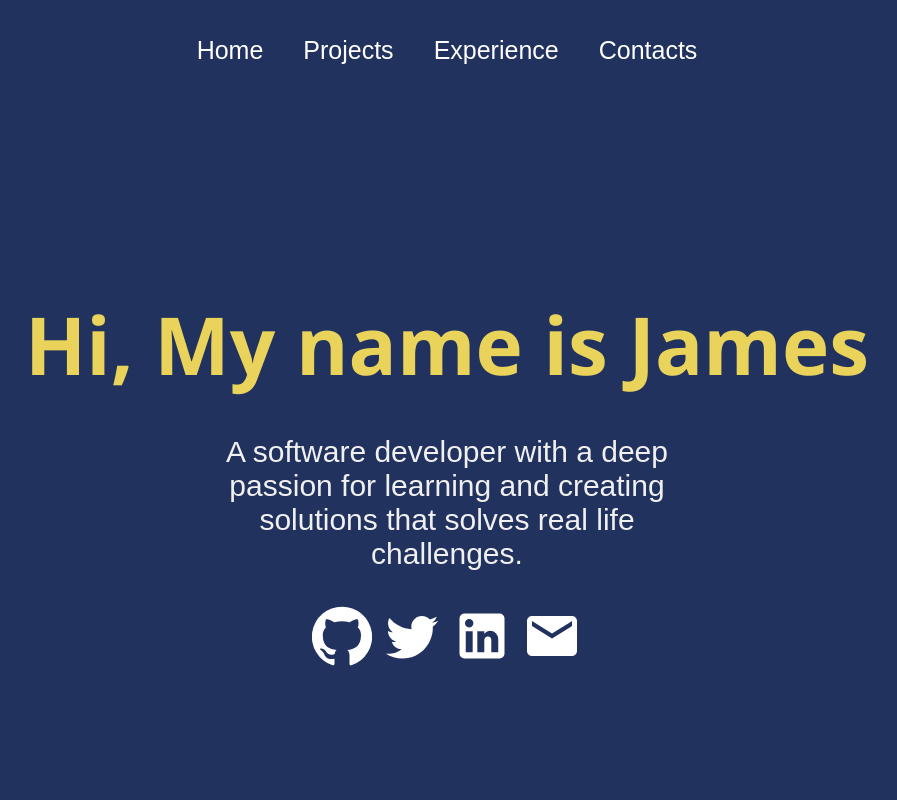
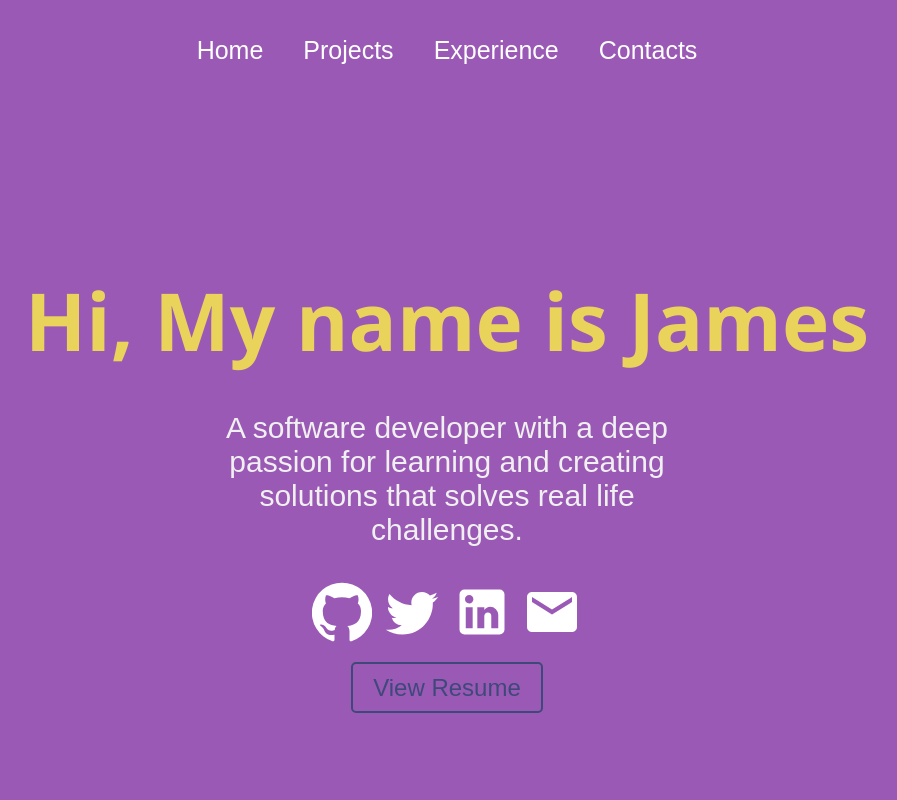
Before and after one commit to JKiboi/portfolio, a React (Create React App) app: page / in a window 1280 px wide. Shown: the top 800 px of the page, without its empty margins (193-1090 px from the left). Built offline with nearby package versions, Linux system fonts and the light colour scheme.

Commit message:
new commits

```diff
--- a/src/App.js
+++ b/src/App.js
@@ -1,4 +1,4 @@
-import React from "react"
+import React from "react";
 import "./App.css";
 import Experience from "./pages/Experience";
 import Projects from "./pages/Projects";
@@ -7,7 +7,7 @@ import Navbar from "./components/Navbar";
 import { BrowserRouter as Router, Routes, Route } from "react-router-dom";
 import Footer from "./components/Footer";
 import Contacts from "./pages/Contacts";
-
+import Resume from "./pages/Resume"; // Import the Resume component
 
 function App() {
   return (
@@ -18,7 +18,8 @@ function App() {
           <Route path="/" element={<Home />} />
           <Route path="/projects" element={<Projects />} />
           <Route path="/experience" element={<Experience />} />
-          <Route path="/contacts" element={<Contacts/>} />
+          <Route path="/contacts" element={<Contacts />} />
+          <Route path="/resume" element={<Resume />} /> {/* Add this route for Resume */}
         </Routes>
         <Footer />
       </Router>
--- a/src/pages/Home.js
+++ b/src/pages/Home.js
@@ -1,6 +1,7 @@
 import { Email, GitHub, LinkedIn, Twitter } from "@material-ui/icons";
 import React from "react";
 import "../styles/Home.css"
+import { Link } from "react-router-dom";
 
 const Home = () => {
   return (
@@ -19,6 +20,9 @@ const Home = () => {
           <LinkedIn/>
           </a>
           <Email />
+          </div>
+          <div className="resume">
+          <Link to="/resume">View Resume</Link>
           </div>
       </div>
       <div className="skills">
--- /dev/null
+++ b/src/pages/Resume.js
@@ -0,0 +1,18 @@
+import React from "react";
+import resume from "../assets/project engineer.PDF";
+
+const Resume = () => {
+  return (
+    <div className="resume">
+      <h1>My Resume</h1>
+      <iframe
+        title="My Resume"
+        src={resume}
+        width="100%"
+        height="800px"
+      ></iframe>
+    </div>
+  );
+};
+
+export default Resume;
--- a/src/resources/ProjectList.js
+++ b/src/resources/ProjectList.js
@@ -8,7 +8,6 @@ import commerce2 from "../assets/commerce2.png";
 import random from "../assets/random.png";
 import portfolio from "../assets/portfolio.png";
 import travels from "../assets/travels.png";
-import supa from "../assets/supa.png";
 import radio from "../assets/radio.png";
 import onlinebiddingapp from "../assets/onlinebiddingapp.png";
 import waterapp from "../assets/annelle-home.png";
@@ -141,13 +140,4 @@ export const ProjectList = [
     github: "https://github.com/JKiboi/random-recipe-app.git",
   },
 
-  {
-    id: 14,
-    image: supa,
-    link: "https://supa-app.netlify.app/",
-    name: "Supa app",
-    skills: "ReactJS ,CSS ,HTML",
-    github: "",
-  },
-
 ];
--- a/src/styles/Footer.css
+++ b/src/styles/Footer.css
@@ -1,7 +1,7 @@
 .footer {
     width: 100%;
     height: 200px;
-    background: #21325e;
+    background: #9b59b6;
     display: flex;
     justify-content: center;
     align-items: center;
--- a/src/styles/Home.css
+++ b/src/styles/Home.css
@@ -13,7 +13,7 @@
   justify-content: center;
   align-items: center;
   text-align: center;
-    background-color: #21325e;
+  background-color: #9b59b6;
   color: #f0f0f0;
 }
 
@@ -28,9 +28,29 @@
   width: 40%;
   font-size: 30px;
 }
-  .prompt svg {
+
+.about .prompt svg {
   font-size: 60px;
   margin: 5px;
+  color: white;
+}
+
+.about .resume {
+  margin-top: 20px;
+}
+
+.about .resume a {
+  color: #3e497a;
+  text-decoration: none;
+  font-size: 24px;
+  border: 2px solid #3e497a;
+  padding: 10px 20px;
+  border-radius: 5px;
+  transition: background-color 0.3s ease-in-out;
+}
+
+.about .resume a:hover {
+  background-color: #3e497a;
   color: white;
 }
 
@@ -59,7 +79,6 @@
 @media only screen and (max-width: 480px) {
   .about h2 {
     font-size: 35px;
-
   }
   .about .prompt {
     margin-top: 10px;
--- a/src/styles/Navbar.css
+++ b/src/styles/Navbar.css
@@ -1,7 +1,7 @@
 .navbar {
     width: 100%;
     height: 100px;
-    background: #21325e;
+    background: #9b59b6;
   }
 
   .links {
--- a/src/styles/Projects.css
+++ b/src/styles/Projects.css
@@ -69,9 +69,23 @@
 .projectItem h1 {
   font-size: 25px;
 }
-.projectItem .github{
+.projectItem .github {
+  display: flex;
+  align-items: center;
+  justify-content: center;
+  background-color: #3e497a;
+  color: white;
+  width: 30px;
+  height: 30px;
+  border-radius: 50%;
+  font-size: 18px;
+  margin: 0 auto 10px;
+  transition: background-color 0.3s ease-in-out;
+  text-decoration: none;
+}
 
-
+.projectItem .github:hover {
+  background-color: #007bff;
 }
 .projectItem p {
   top: 0;
@@ -117,4 +131,9 @@
     line-height: 0;
 
   }
+  .projectItem .github {
+    width: 20px;
+    height: 20px;
+    font-size: 11px;
+  }
 }
```
Also changed, not shown: 2 other files (tests, documents, lock files or other folders). Lines whose indentation alone changed are shown as unchanged.
